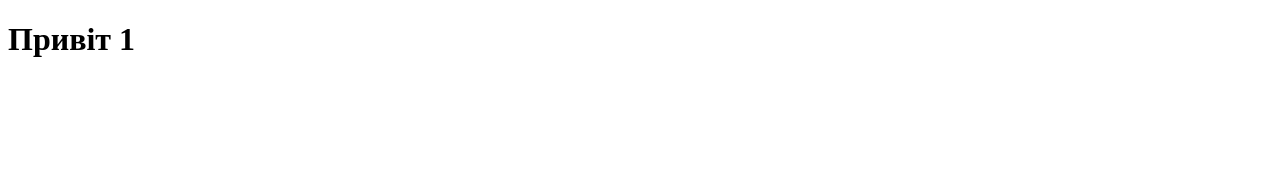
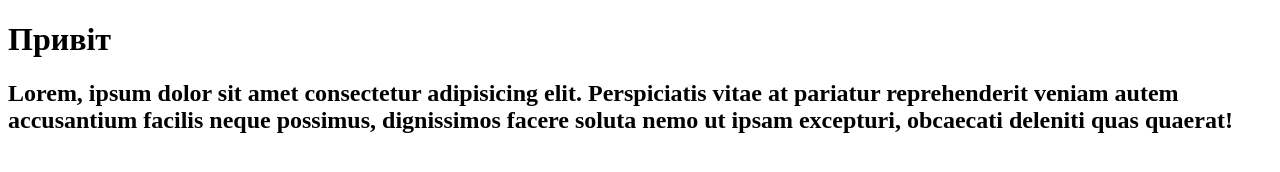
Before and after one commit to Tolixxr/Tutorial, a plain HTML site: page Index.html in a window 1280 px wide. Drawn offline with Linux system fonts and the light colour scheme.

Commit message:
Update Index.html

```diff
--- a/Index.html
+++ b/Index.html
@@ -8,7 +8,10 @@
 </head>
 
 <body>
-    <h1>Привіт 1 </h1>
+    <h1>Привіт </h1>
+    <h2>Lorem, ipsum dolor sit amet consectetur adipisicing elit.
+        Perspiciatis vitae at pariatur reprehenderit veniam autem accusantium facilis neque possimus, dignissimos facere
+        soluta nemo ut ipsam excepturi, obcaecati deleniti quas quaerat!</h2>
 </body>
 
 </html>
```
